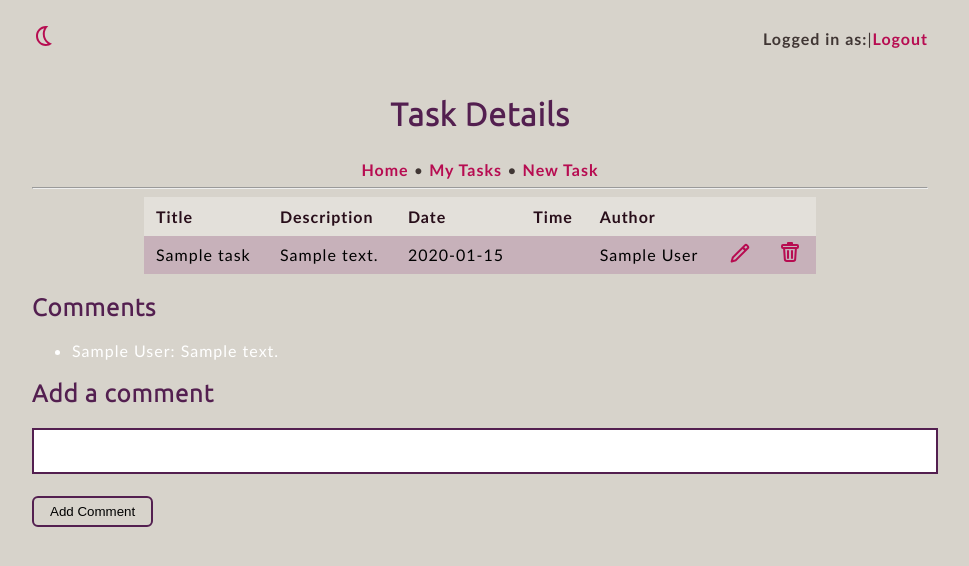
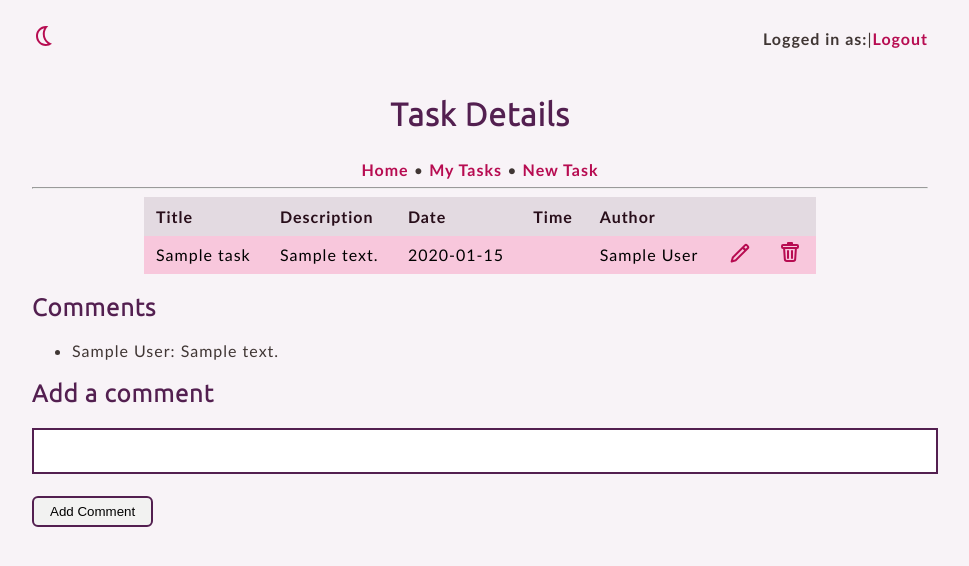
Before and after one commit to ethannixon66/3155TeamProject, a Flask app: page /tasks/1/ in a window 1280 px wide. Shown: the top 566 px of the page, without its empty margins (160-1129 px from the left). Run offline with Flask 3, Linux system fonts and the light colour scheme; the visitor is signed in with stand-in values (Sample User, id 1); tables that the repository leaves empty hold one stand-in row (values such as "Sample post").

Commit message:
light theme update

```diff
--- a/static/light.css
+++ b/static/light.css
@@ -4,7 +4,7 @@
 body {
     font-family: 'Trebuchet MS', sans-serif;
     color: #403634;
-    background: #d7d3cb;
+    background: #f8f3f7;
 	margin-left: 15%;
 	margin-right: 15%;
     letter-spacing: 1px;
@@ -16,27 +16,27 @@ header, footer {
     font-family: 'Ubuntu', sans-serif;
 	text-align: center;
     color: #531f50;
-    background:#d7d3cb
+    background:#f8f3f7
 }
 
 h1 {
     font-family: 'Ubuntu', serif;
     font-size: 32px;
     color: #531f50;
-    background:#d7d3cb
+    background:#f8f3f7
 }
 
 h2 {
     font-family: 'Ubuntu', serif;
     font-size: 24px;
     color: #531f50;
-    background:#d7d3cb
+    background:#f8f3f7
 }
 
 h3 {
     font-family: 'Ubuntu', sans-serif;
     color: #531f50;
-    background:#d7d3cb
+    background:#f8f3f7
 }
 
 a, .icon {
@@ -54,7 +54,7 @@ a:hover, .icon:hover {
 
 button, input[type=submit] {
     cursor: pointer;
-    background-color: #d7d3cb;
+    background-color: #f2f2f1;
     color: black;
 	padding: 6px 16px;
 	border: 2px solid #531f50;
@@ -107,7 +107,7 @@ table {
 th {
     padding: 10px 12px;
     text-align: left;
-    background-color: #e3e0da;
+    background-color: #e3dae1;
 	color: #280e1a;
 
 }
@@ -118,7 +118,7 @@ td {
 }
 
 table tr:nth-child(even) {
-	background-color: #c7b1ba;
+	background-color: #f8c7dc;
 	color: #000;
 }
 
@@ -140,7 +140,7 @@ table tr:nth-child(even) {
 
 }
 @keyframes fadeIn {
-   100% {text-shadow: 0px 0px 10px #ff2079,  0px 0px 10px #ff2079;}
+   100% {text-shadow: 0px 0px 10px #ff94bf,  0px 0px 10px #ff94bf;}
 }
 
 .inactive_sort {
@@ -165,8 +165,9 @@ table tr:nth-child(even) {
 #logout_other {
     margin-left:auto;
     margin-right:0;
+}#comment {
+    color: black;
 }
-
 ::selection {
     background: #934e64;
 }
--- a/static/main.css
+++ b/static/main.css
@@ -166,6 +166,9 @@ table tr:nth-child(even) {
     margin-left:auto;
     margin-right:0;
 }
+#comment {
+    color: white;
+}
 ::selection {
     background: #6cb19b;
 }
--- a/templates/task.html
+++ b/templates/task.html
@@ -40,7 +40,7 @@
             <h2>Comments</h2>
             <ul>
             {% for comment in task.comments %}
-                <li style="color:white">{{ authors[comment] }}: {{ comment.content }}</li>
+                <li class="comment">{{ authors[comment] }}: {{ comment.content }}</li>
             {% endfor %}
             </ul>
         {% endif %}
```
